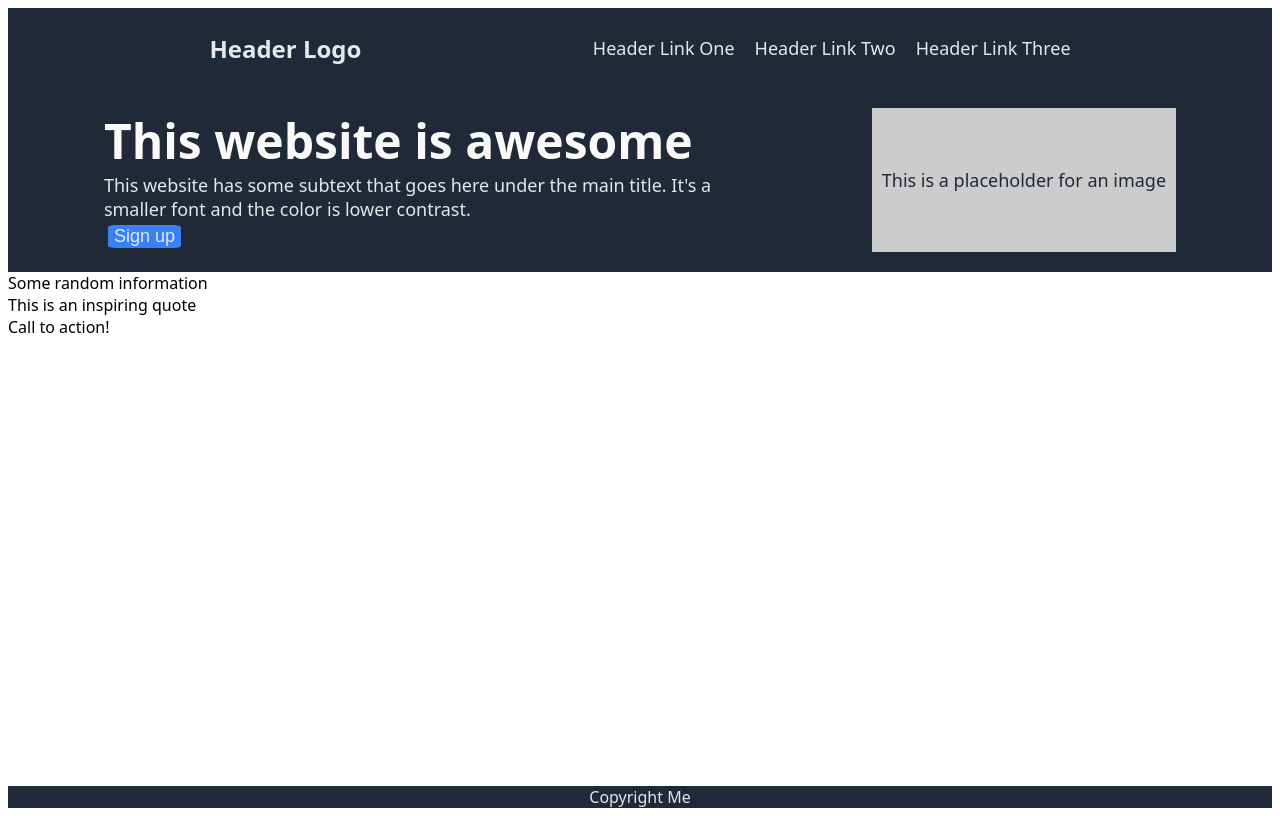
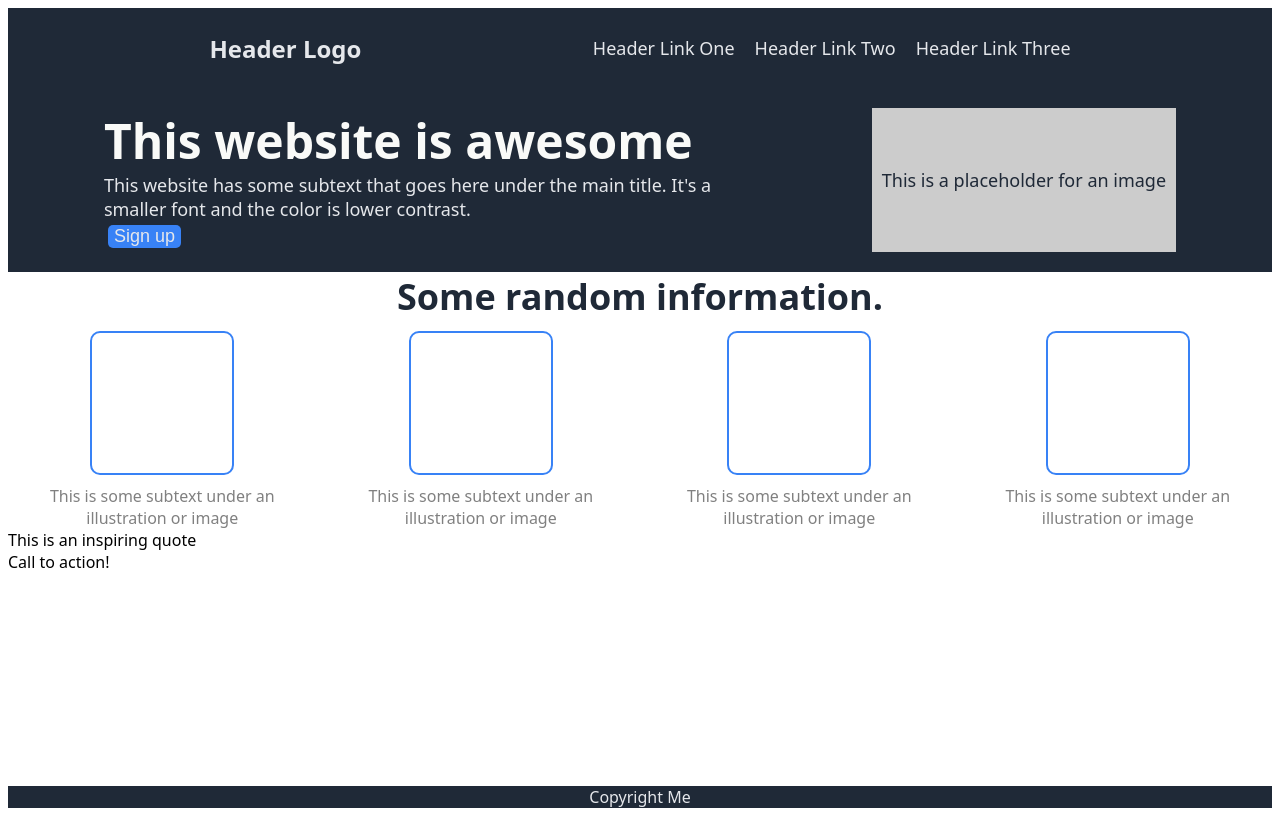
Before and after one commit to henryruss/practice_website, a plain HTML site: page index.html in a window 1280 px wide. Drawn offline with Linux system fonts and the light colour scheme.

Commit message:
Finished the second block of content

```diff
--- a/index.html
+++ b/index.html
@@ -34,7 +34,35 @@
         </div>
     </div>
         <div class="content2">
-            Some random information
+            <div class="sectionheader">
+            Some random information.
+        </div>
+            <div class="squares">
+                <div class="block">
+            <div class="square"></div>
+            <div class="subtext">
+                This is some subtext under an illustration or image
+            </div>
+        </div>
+        <div class="block">
+            <div class="square"></div>
+            <div class="subtext">
+                This is some subtext under an illustration or image
+            </div>
+        </div>
+        <div class="block">
+            <div class="square"></div>
+            <div class="subtext">
+                This is some subtext under an illustration or image
+            </div>
+        </div>
+        <div class="block">
+            <div class="square"></div>
+            <div class="subtext">
+                This is some subtext under an illustration or image
+            </div>
+        </div>
+        </div>
         </div>
         <div class="content3">
             This is an inspiring quote
--- a/style.css
+++ b/style.css
@@ -88,8 +88,41 @@ ul{ /*taking bullet points off of lists*/
 button{
     background-color: #3882F6;
     color: #E5E7EB;
-    border-radius: 10%;
+    border-radius: 5px;
     border: none;
     font-size: 18px;
     margin: 4px;
 }
+.square{
+    border: 2px solid #3882F6; /* Border width, style, and color */
+    padding: 70px; /* Add some padding inside the div */
+    margin: 10px; /* Add margin outside the div */
+    border-radius: 10px; /* Optional: rounded corners */
+}
+.content2{
+    display: flex;
+    flex-direction: column;
+    align-items: center;
+    justify-content: center;
+
+}
+.squares{
+    display: flex;
+    gap: 10px;
+}
+.block{
+    display: flex;
+    flex-direction: column;
+    justify-content: center;
+    align-items: center;
+
+}
+.sectionheader{
+    font-size: 36px;
+    color: #1F2937;
+    font-weight: 900;
+}
+.subtext{
+    text-align: center;
+    color: grey;
+}
```
